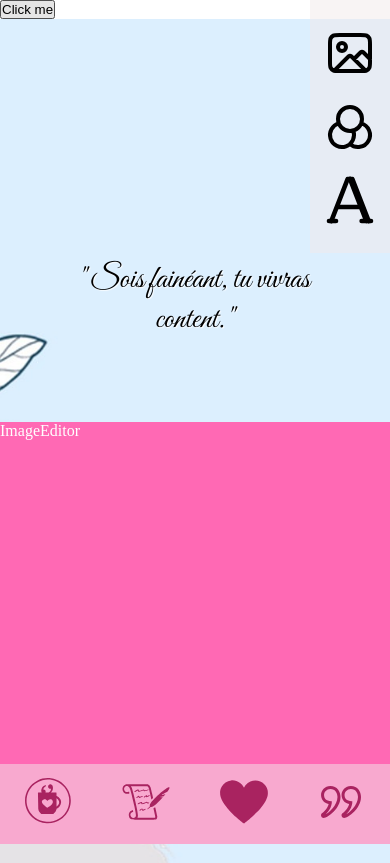
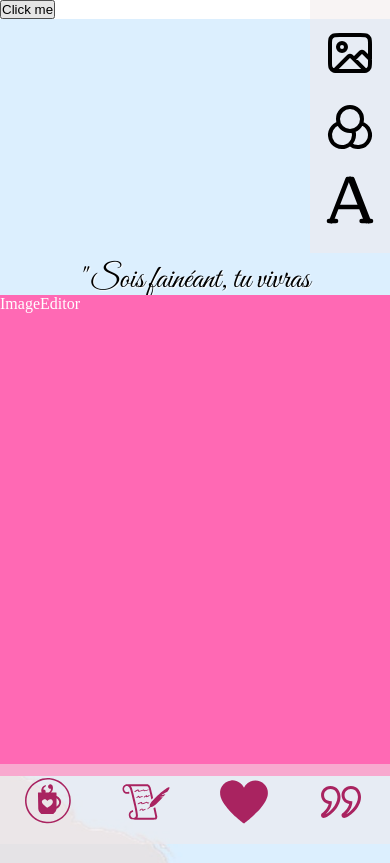
Before and after one commit to jneda/mpp-next, a Next.js app: page /editor in a window 390 px wide. Both pictures are taken after a click on the icon 350 px from the left and 52 px from the top of the page. Built offline with nearby package versions, Linux system fonts and the light colour scheme; a web font is replaced by a local one.

Commit message:
responsive tiroir

```diff
--- a/src/components/QuoteEditor/Editors/Editor.module.css
+++ b/src/components/QuoteEditor/Editors/Editor.module.css
@@ -1,5 +1,6 @@
 .editor {
   position: absolute;
+  height: 50vh;
   top: 50vh;
   left: 0;
   right: 0;
@@ -70,3 +71,39 @@
 .range {
   margin: 20px;
 }
+
+@media screen and (min-width: 320px) and (max-width: 480px) {
+
+  .editor {
+    position: absolute;
+    height:57vh;
+    top: 35vh;
+    left: 0;
+    right: 0;
+    bottom: 0;
+    transition: 0.6s;
+  }
+
+  .translateEditor {
+    height: 60px;
+    transform: translateY(50vh);
+   }
+}
+
+@media screen and (min-width: 481px) and (max-width: 768px) {
+
+  .editor {
+    position: absolute;
+    height: 50vh;
+    top: 34vh;
+    left: 0;
+    right: 0;
+    bottom: 0;
+    transition: 0.6s;
+  }
+
+  .translateEditor {
+    height: 60px;
+    transform: translateY(50vh);
+   }
+}
```
Also changed, not shown: src/components/QuoteEditor/Editors/FontEditor.jsx (+0 -9 lines).
